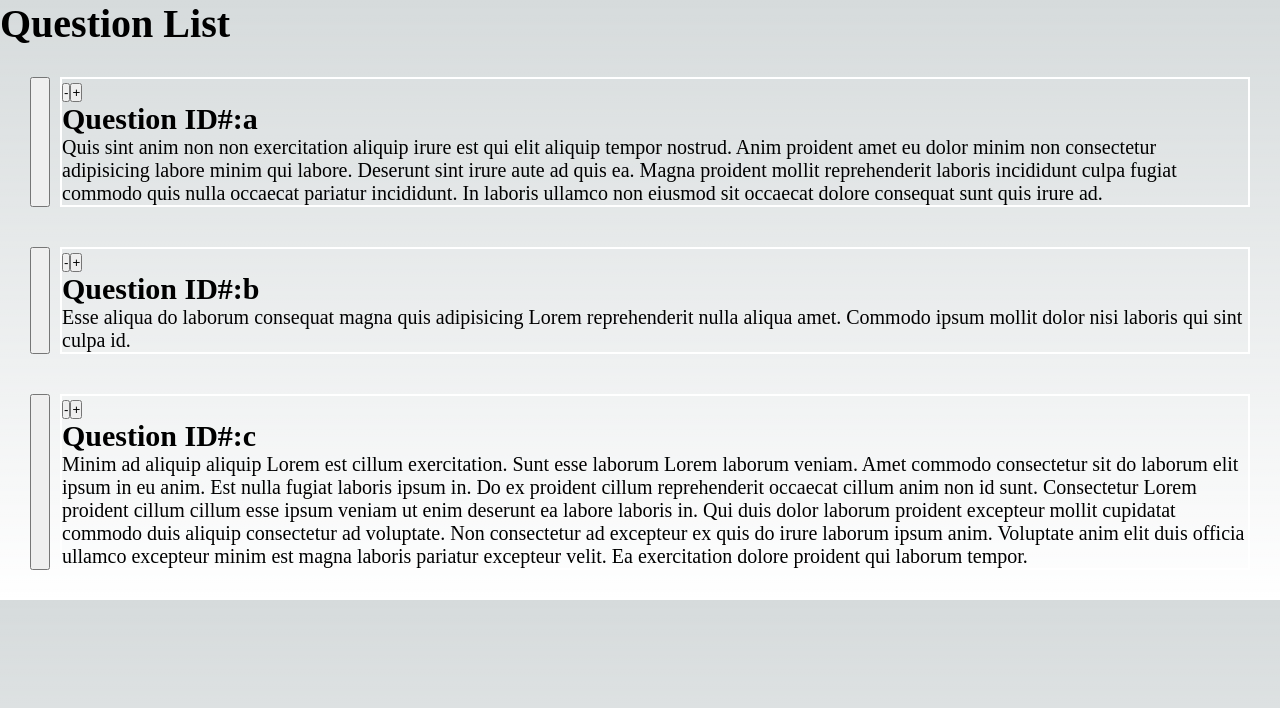
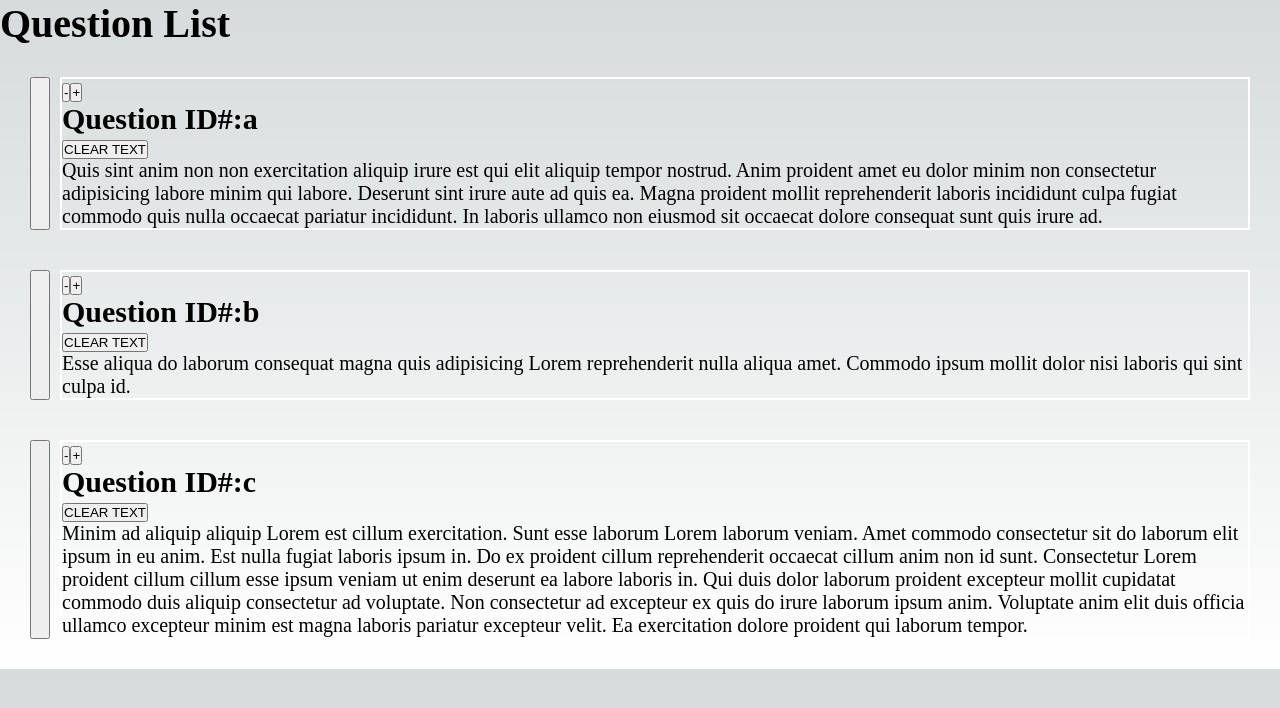
Before and after one commit to klalicki/mini-survey, a Next.js app: page /edit in a window 1280 px wide. Shown: the top 708 px of the page. Built offline with nearby package versions, Linux system fonts and the light colour scheme.

Commit message:
implements updateQuestion function in Context

```diff
--- a/components/EditQuestion/EditQuestion.tsx
+++ b/components/EditQuestion/EditQuestion.tsx
@@ -10,7 +10,8 @@ const EditQuestion = ({
   questionData: SurveyQuestion;
   index: number;
 }) => {
-  const { moveQuestionRelative } = useContext(QuestionListContext);
+  const { moveQuestionRelative, updateQuestion } =
+    useContext(QuestionListContext);
   // const { attributes, listeners, setNodeRef, transform } = useDraggable({
   //   id: index.toString(),
   // });
@@ -34,6 +35,16 @@ const EditQuestion = ({
         </button>
       </div>
       <h2>Question ID#:{questionData.staticID}</h2>
+      <button
+        onClick={() => {
+          updateQuestion(questionData.staticID, {
+            ...questionData,
+            text: "Hello this has been updated!",
+          });
+        }}
+      >
+        CLEAR TEXT
+      </button>
       <p>{questionData.text}</p>
     </div>
   );
--- a/contexts/QuestionListContext.tsx
+++ b/contexts/QuestionListContext.tsx
@@ -10,6 +10,7 @@ type QuestionListContextValues = {
   moveQuestion: Function;
   moveQuestionRelative: Function;
   moveQuestionById: Function;
+  updateQuestion: Function;
 };
 const defaultValues: QuestionListContextValues = {
   questionList: [],
@@ -17,6 +18,7 @@ const defaultValues: QuestionListContextValues = {
   moveQuestion: () => {},
   moveQuestionRelative: () => {},
   moveQuestionById: () => {},
+  updateQuestion: () => {},
 };
 export const QuestionListContext = createContext(defaultValues);
 const QuestionListWrapper = (props: PropsWithChildren) => {
@@ -47,6 +49,15 @@ const QuestionListWrapper = (props: PropsWithChildren) => {
     }
   };
 
+  const updateQuestion = (questionId: string, newData: SurveyQuestion) => {
+    const tempList = [...questionList];
+    const targetIndex = tempList.findIndex((item) => {
+      return item.staticID === questionId;
+    });
+    tempList[targetIndex] = newData;
+    setQuestionList(tempList);
+  };
+
   const moveQuestion = (questionIndex: number, targetIndex: number) => {
     console.log(`moving item ${questionIndex} to ${targetIndex}`);
     const itemToMove = questionList[questionIndex];
@@ -75,6 +86,7 @@ const QuestionListWrapper = (props: PropsWithChildren) => {
         moveQuestion,
         moveQuestionRelative,
         moveQuestionById,
+        updateQuestion,
       }}
     >
       {props.children}
```
